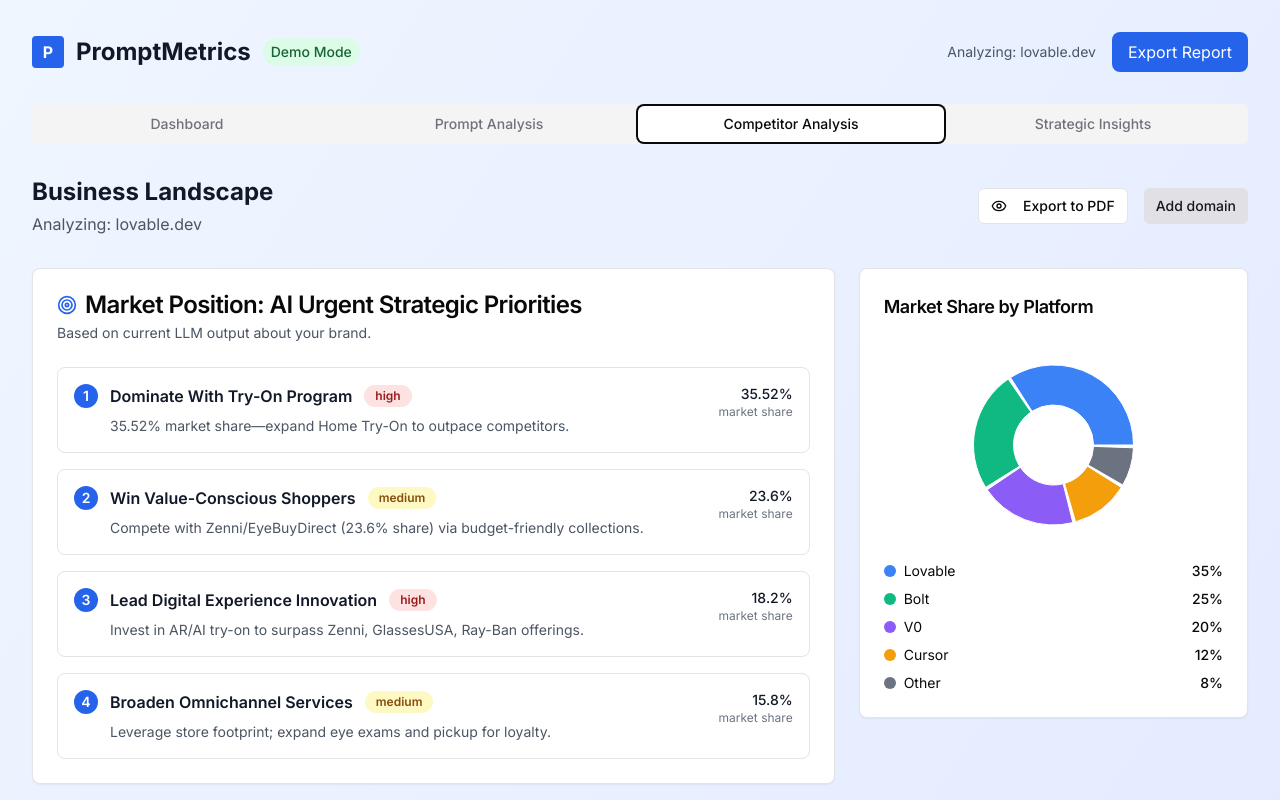
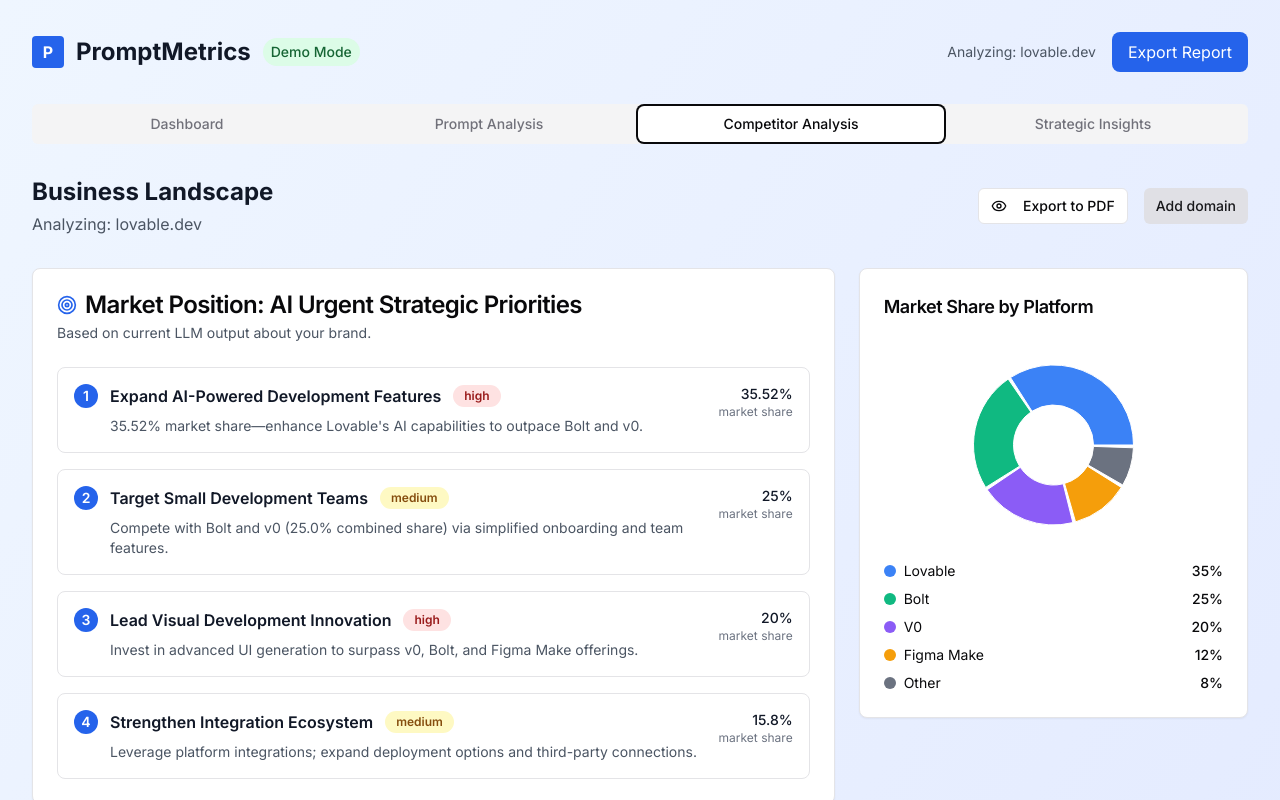
Before and after one commit to adriannoes/promptmetrics, a React (Vite) app: page /demo in a window 1280 px wide. Both pictures are taken after a click on the tab "Competitor Analysis". Shown: the top 800 px of the page. Built offline with nearby package versions, Linux system fonts and the light colour scheme.

Commit message:
Refactor: Update competitor analysis texts
Updated competitor analysis texts to remove mentions of external competitors and focus on Lovable, Bolt, v0, and Figma Make.

```diff
--- a/src/components/demo/CompetitorAnalysisTab.tsx
+++ b/src/components/demo/CompetitorAnalysisTab.tsx
@@ -10,45 +10,45 @@ const marketShareData = [
   { name: 'Lovable', value: 35, color: '#3B82F6' },
   { name: 'Bolt', value: 25, color: '#10B981' },
   { name: 'V0', value: 20, color: '#8B5CF6' },
-  { name: 'Cursor', value: 12, color: '#F59E0B' },
+  { name: 'Figma Make', value: 12, color: '#F59E0B' },
   { name: 'Other', value: 8, color: '#6B7280' },
 ];
 
 const marketTrendsData = [
-  { month: 'Jan', Lovable: 32, Bolt: 28, V0: 22, Cursor: 10, Other: 8 },
-  { month: 'Feb', Lovable: 33, Bolt: 27, V0: 21, Cursor: 11, Other: 8 },
-  { month: 'Mar', Lovable: 34, Bolt: 26, V0: 21, Cursor: 11, Other: 8 },
-  { month: 'Apr', Lovable: 35, Bolt: 25, V0: 20, Cursor: 12, Other: 8 },
-  { month: 'May', Lovable: 35, Bolt: 25, V0: 20, Cursor: 12, Other: 8 },
-  { month: 'Jun', Lovable: 35, Bolt: 25, V0: 20, Cursor: 12, Other: 8 },
+  { month: 'Jan', Lovable: 32, Bolt: 28, V0: 22, 'Figma Make': 10, Other: 8 },
+  { month: 'Feb', Lovable: 33, Bolt: 27, V0: 21, 'Figma Make': 11, Other: 8 },
+  { month: 'Mar', Lovable: 34, Bolt: 26, V0: 21, 'Figma Make': 11, Other: 8 },
+  { month: 'Apr', Lovable: 35, Bolt: 25, V0: 20, 'Figma Make': 12, Other: 8 },
+  { month: 'May', Lovable: 35, Bolt: 25, V0: 20, 'Figma Make': 12, Other: 8 },
+  { month: 'Jun', Lovable: 35, Bolt: 25, V0: 20, 'Figma Make': 12, Other: 8 },
 ];
 
 const strategicPriorities = [
   {
     id: 1,
-    title: 'Dominate With Try-On Program',
-    description: '35.52% market share—expand Home Try-On to outpace competitors.',
+    title: 'Expand AI-Powered Development Features',
+    description: '35.52% market share—enhance Lovable\'s AI capabilities to outpace Bolt and v0.',
     priority: 'high',
     marketShare: 35.52
   },
   {
     id: 2,
-    title: 'Win Value-Conscious Shoppers',
-    description: 'Compete with Zenni/EyeBuyDirect (23.6% share) via budget-friendly collections.',
+    title: 'Target Small Development Teams',
+    description: 'Compete with Bolt and v0 (25.0% combined share) via simplified onboarding and team features.',
     priority: 'medium',
-    marketShare: 23.6
+    marketShare: 25.0
   },
   {
     id: 3,
-    title: 'Lead Digital Experience Innovation',
-    description: 'Invest in AR/AI try-on to surpass Zenni, GlassesUSA, Ray-Ban offerings.',
+    title: 'Lead Visual Development Innovation',
+    description: 'Invest in advanced UI generation to surpass v0, Bolt, and Figma Make offerings.',
     priority: 'high',
-    marketShare: 18.2
+    marketShare: 20.0
   },
   {
     id: 4,
-    title: 'Broaden Omnichannel Services',
-    description: 'Leverage store footprint; expand eye exams and pickup for loyalty.',
+    title: 'Strengthen Integration Ecosystem',
+    description: 'Leverage platform integrations; expand deployment options and third-party connections.',
     priority: 'medium',
     marketShare: 15.8
   },
@@ -57,22 +57,22 @@ const strategicPriorities = [
 const competitorOpportunities = [
   {
     category: 'Product Development',
-    title: 'Leverage Warby Parker\'s Home Try-On program to further differentiate from competitors.',
-    description: 'Warby Parker\'s Home Try-On program continues to be a unique and valuable service, with only a few competitors offering similar programs...',
+    title: 'Leverage Lovable\'s conversational AI interface to differentiate from competitors.',
+    description: 'Lovable\'s natural language development approach continues to be unique, with competitors focusing more on template-based generation...',
     impact: 'high',
     effort: 'medium'
   },
   {
     category: 'Market Expansion',
-    title: 'Capitalize on Warby Parker\'s social responsibility and eco-friendliness to increasingly attract conscious consumers.',
-    description: 'Sustainable materials set it apart from many competitors. Social responsibility and eco-friendliness are increasingly important...',
+    title: 'Capitalize on Lovable\'s full-stack capabilities to attract teams seeking complete solutions.',
+    description: 'Full-stack development with database integration sets it apart from many competitors. Complete project solutions are increasingly important...',
     impact: 'medium',
     effort: 'low'
   },
   {
     category: 'Product Innovation',
-    title: 'Enhance and innovate digital experiences, particularly the Virtual Try-On, to compete effectively with top online rivals.',
-    description: 'While Warby Parker offers digital try-on experiences like Zenni, GlassesUSA, and Ray-Ban offering similar tools...',
+    title: 'Enhance and innovate real-time collaboration features to compete with design-focused tools.',
+    description: 'While Lovable offers live preview and instant updates, competitors like Figma Make and v0 are improving their collaborative features...',
     impact: 'high',
     effort: 'high'
   }
@@ -219,7 +219,7 @@ export const CompetitorAnalysisTab = () => {
                 <Line type="monotone" dataKey="Lovable" stroke="#3B82F6" strokeWidth={2} />
                 <Line type="monotone" dataKey="Bolt" stroke="#10B981" strokeWidth={2} />
                 <Line type="monotone" dataKey="V0" stroke="#8B5CF6" strokeWidth={2} />
-                <Line type="monotone" dataKey="Cursor" stroke="#F59E0B" strokeWidth={2} />
+                <Line type="monotone" dataKey="Figma Make" stroke="#F59E0B" strokeWidth={2} />
                 <Line type="monotone" dataKey="Other" stroke="#6B7280" strokeWidth={2} />
               </LineChart>
             </ResponsiveContainer>
@@ -332,15 +332,15 @@ export const CompetitorAnalysisTab = () => {
               <ul className="space-y-3 text-sm">
                 <li className="flex items-start gap-2">
                   <CheckCircle className="w-4 h-4 text-green-600 mt-0.5 flex-shrink-0" />
-                  <span>Expand Home Try-On program through targeted marketing partnerships</span>
+                  <span>Expand conversational AI capabilities through advanced natural language processing</span>
                 </li>
                 <li className="flex items-start gap-2">
                   <CheckCircle className="w-4 h-4 text-green-600 mt-0.5 flex-shrink-0" />
-                  <span>Highlight unique features in brand communications and consider exclusive try-on experiences</span>
+                  <span>Highlight unique full-stack features in marketing and consider exclusive development workflows</span>
                 </li>
                 <li className="flex items-start gap-2">
                   <CheckCircle className="w-4 h-4 text-green-600 mt-0.5 flex-shrink-0" />
-                  <span>Introduce "Basics" or "Essentials" collection with lower entry price points</span>
+                  <span>Introduce "Starter" templates collection with simpler onboarding for new developers</span>
                 </li>
               </ul>
             </div>
@@ -353,15 +353,15 @@ export const CompetitorAnalysisTab = () => {
               <ul className="space-y-3 text-sm">
                 <li className="flex items-start gap-2">
                   <AlertTriangle className="w-4 h-4 text-yellow-600 mt-0.5 flex-shrink-0" />
-                  <span>Integrate social impact storytelling into marketing campaigns and website content</span>
+                  <span>Integrate developer success stories into marketing campaigns and documentation</span>
                 </li>
                 <li className="flex items-start gap-2">
                   <AlertTriangle className="w-4 h-4 text-yellow-600 mt-0.5 flex-shrink-0" />
-                  <span>Launch limited-edition collections tied to social or environmental causes</span>
+                  <span>Launch community-driven templates and showcase collections</span>
                 </li>
                 <li className="flex items-start gap-2">
                   <AlertTriangle className="w-4 h-4 text-yellow-600 mt-0.5 flex-shrink-0" />
-                  <span>Invest in next-generation AR/AI for more accurate and personalized recommendations</span>
+                  <span>Invest in next-generation collaboration features for team-based development</span>
                 </li>
               </ul>
             </div>
```
